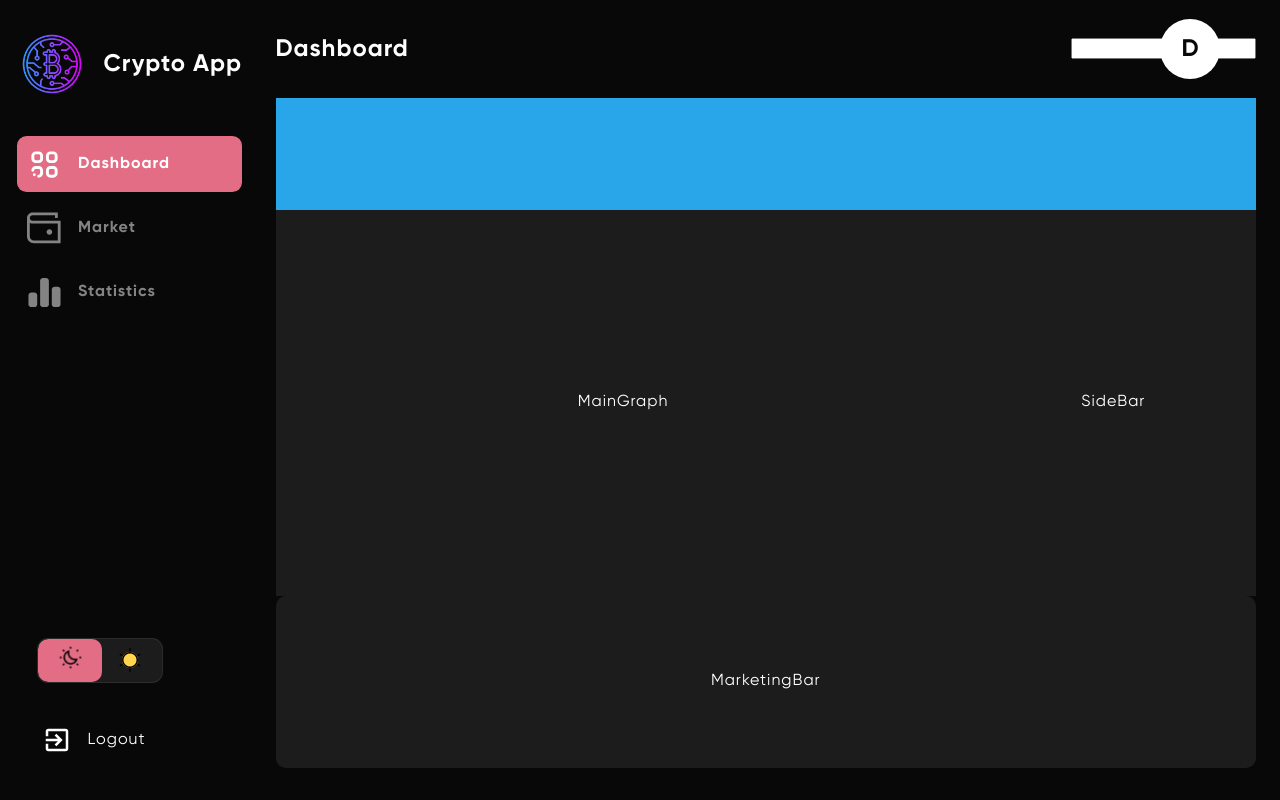
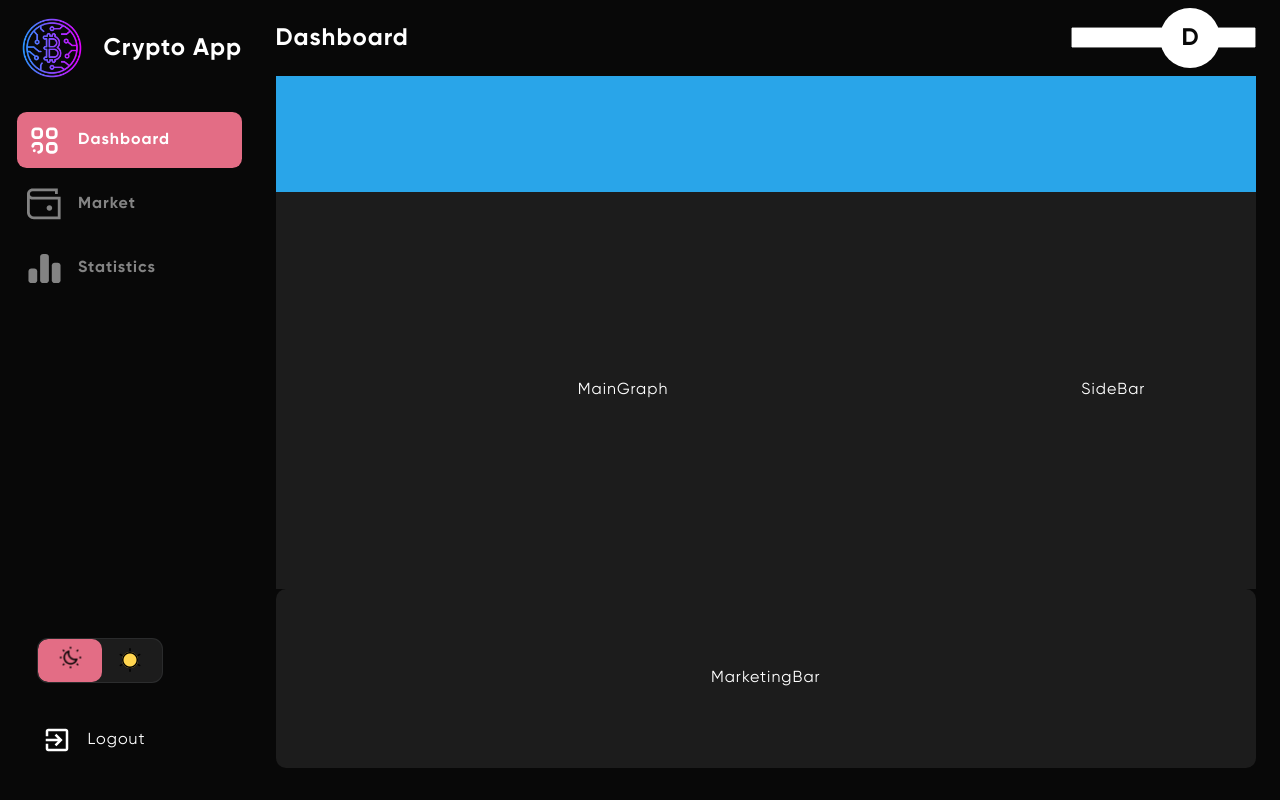
Before and after one commit to dg1886/crypto_tables_app, a React (Create React App) app: page / in a window 1280 px wide. Built offline with nearby package versions, Linux system fonts and the light colour scheme.

Commit message:
fix logo

```diff
--- a/src/components/Header/index.jsx
+++ b/src/components/Header/index.jsx
@@ -4,7 +4,7 @@ import UserMenu from "./UserMenu";
 
 const Header = () => {
   return (
-    <FlexBox width="100%" height="8rem" justifyContent="space-between">
+    <FlexBox width="100%" height="6rem" justifyContent="space-between">
 
       <Tittle>Dashboard</Tittle>
 
--- a/src/components/Sidebar/index.jsx
+++ b/src/components/Sidebar/index.jsx
@@ -16,7 +16,7 @@ const Sidebar = () => {
   return (
     <FlexBox width="18.75rem" justifyContent="space-between" padding="0 0 1rem 1rem" flexDirection="column" height="100%">
       <div>
-        <FlexBox width="100%" height="8rem" justifyContent="space-between">
+        <FlexBox width="100%" height="6rem" justifyContent="space-between" margin="0 0 1rem 0">
           <Logo />
           <Tittle padding="0 0 0 1rem">Crypto App</Tittle>
         </FlexBox>
```
